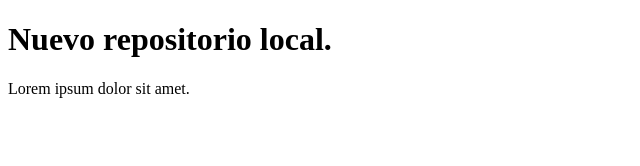
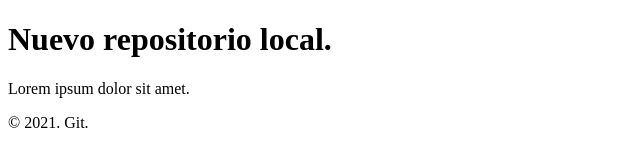
Before and after one commit to rodrigozungri/comision-22550-after, a plain HTML site: page index.html in a window 1280 px wide. Shown: the full height of the page, 0-640 px from the left. Drawn offline with Linux system fonts and the light colour scheme.

Commit message:
agrego footer

```diff
--- a/index.html
+++ b/index.html
@@ -11,5 +11,9 @@
     <h1>Nuevo repositorio local.</h1>
     <p>Lorem ipsum dolor sit amet.</p>
 
+    <footer>
+        &copy; 2021. Git.
+    </footer>
+
 </body>
 </html>
```
